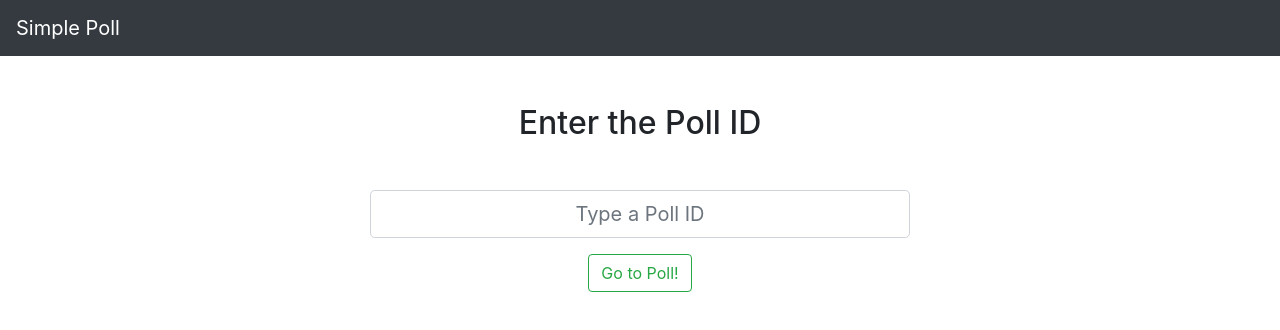
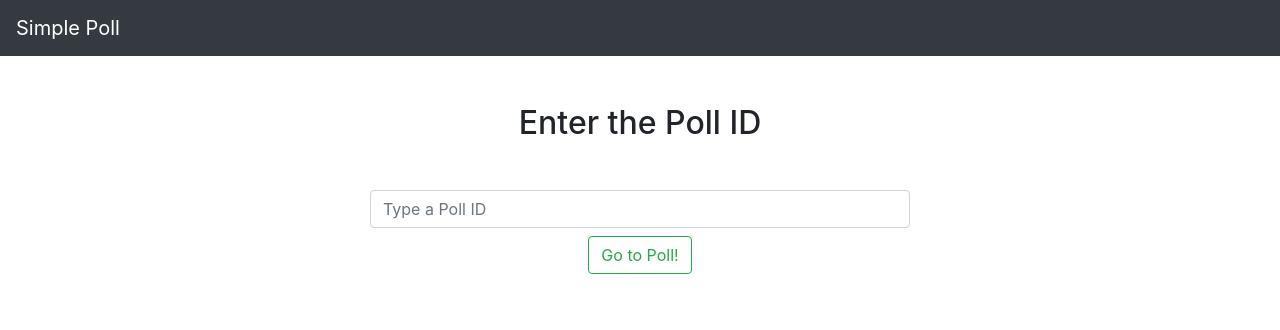
Before and after one commit to jormaechea/whatdoyouthink-web, a React (Create React App) app: page / in a window 1280 px wide. Shown: the top 330 px of the page. Built offline with nearby package versions, Linux system fonts and the light colour scheme.

Commit message:
PollSearch refactor to avoid duplicated code

```diff
--- a/src/components/Header/index.js
+++ b/src/components/Header/index.js
@@ -1,36 +1,19 @@
-import React, { useState } from 'react';
-import { useHistory, useLocation } from "react-router-dom";
+import React from 'react';
+import { useLocation } from "react-router-dom";
 
 import Navbar from 'react-bootstrap/Navbar';
-import Form from 'react-bootstrap/Form';
-import FormControl from 'react-bootstrap/FormControl';
-import Button from 'react-bootstrap/Button';
+
+import PollSearch from '../PollSearch';
 
 const Header = () => {
 
-	const history = useHistory();
 	const location = useLocation();
-
-	const [pollId, setPollId] = useState('');
-
-	const goToPoll = event => {
-
-		event.preventDefault();
-
-		if(pollId.trim() !== '') {
-			history.push(`/poll/${pollId}`);
-			setPollId('');
-		}
-	}
 
 	return (
 		<Navbar bg="dark" variant="dark" className="justify-content-between">
 			<Navbar.Brand href="/">Simple Poll</Navbar.Brand>
 			{location.pathname !== '/' ? (
-				<Form inline onSubmit={goToPoll}>>
-					<FormControl type="text" placeholder="Type a Poll ID" className="mr-sm-2" value={pollId} onChange={e => setPollId(e.target.value)} />
-					<Button variant="outline-success" onClick={goToPoll}>Go to Poll!</Button>
-				</Form>
+				<PollSearch inline />
 			) : null}
 		</Navbar>
 	);
--- a/src/components/Home/index.js
+++ b/src/components/Home/index.js
@@ -1,30 +1,11 @@
-import React, { useState } from 'react';
-import { useHistory } from "react-router-dom";
+import React from 'react';
 
 import Container from 'react-bootstrap/Container';
 import Row from 'react-bootstrap/Row';
 import Col from 'react-bootstrap/Col';
-import Form from 'react-bootstrap/Form';
-import FormControl from 'react-bootstrap/FormControl';
-import Button from 'react-bootstrap/Button';
+import PollSearch from '../PollSearch';
 
 export default () => {
-
-	const history = useHistory();
-
-	const [pollId, setPollId] = useState('');
-
-	const goToPoll = event => {
-
-		event.preventDefault();
-
-		if(pollId.trim() !== '') {
-			history.push(`/poll/${pollId}`);
-			setPollId('');
-		}
-
-		return false;
-	}
 
 	return (
 		<Container>
@@ -35,18 +16,7 @@ export default () => {
 			</Row>
 			<Row className="justify-content-md-center text-center">
 				<Col md="6">
-					<Form onSubmit={goToPoll}>
-						<FormControl
-							type="text"
-							pattern="[0-9a-f]+"
-							placeholder="Type a Poll ID"
-							className="mb-3 text-center"
-							size="lg"
-							value={pollId}
-							onChange={e => setPollId(e.target.value)}
-						 />
-						<Button variant="outline-success" onClick={goToPoll}>Go to Poll!</Button>
-					</Form>
+					<PollSearch inline={false} />
 				</Col>
 			</Row>
 		</Container>
--- /dev/null
+++ b/src/components/PollSearch/index.js
@@ -0,0 +1,34 @@
+import React, { useState } from 'react';
+import { useHistory } from "react-router-dom";
+
+import Form from 'react-bootstrap/Form';
+import FormControl from 'react-bootstrap/FormControl';
+import Button from 'react-bootstrap/Button';
+
+const PollSearch = ({
+	inline
+}) => {
+
+	const [pollId, setPollId] = useState('');
+
+	const history = useHistory();
+
+	const goToPoll = event => {
+
+		event.preventDefault();
+
+		if(pollId.trim() !== '') {
+			history.push(`/poll/${pollId}`);
+			setPollId('');
+		}
+	}
+
+	return (
+		<Form inline={inline} onSubmit={goToPoll}>
+			<FormControl type="text" placeholder="Type a Poll ID" className="mr-sm-2" value={pollId} onChange={e => setPollId(e.target.value)} />
+			<Button variant="outline-success" className={inline ? '' : 'mt-2'} onClick={goToPoll}>Go to Poll!</Button>
+		</Form>
+	);
+};
+
+export default PollSearch;
--- a/src/components/PublicPoll/PollVoteZone.js
+++ b/src/components/PublicPoll/PollVoteZone.js
@@ -17,8 +17,7 @@ const PollVoteZone = ({ poll }) => {
 	const [userVote, setUserVote] = useState();
 
 	useEffect(() => {
-		if(poll)
-			setStatus('ready');
+		setStatus(poll ? 'ready' : 'loading');
 	}, [poll]);
 
 	const sendVote = async voteValue => {
@@ -32,6 +31,7 @@ const PollVoteZone = ({ poll }) => {
 		await PollApi.votePoll(poll.id, voteValue);
 
 		setStatus('done');
+		setUserVote(null)
 	}
 
 	return (status !== 'done') ? (
```
